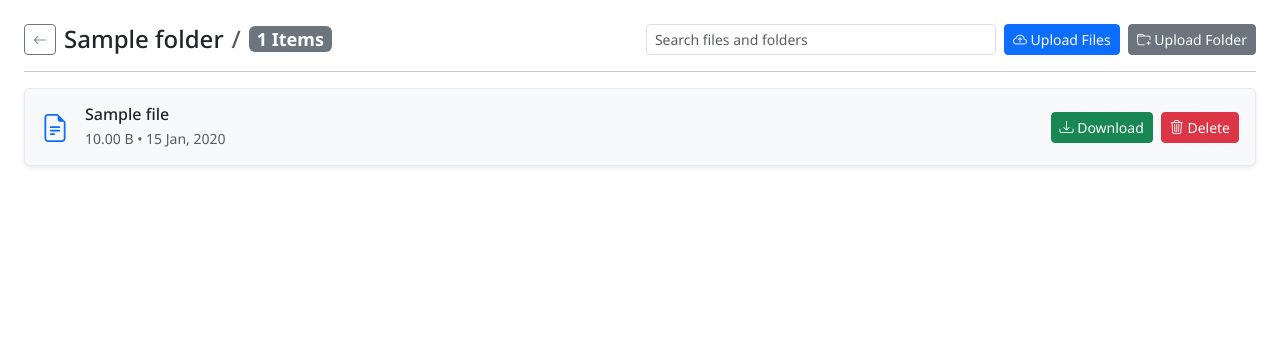
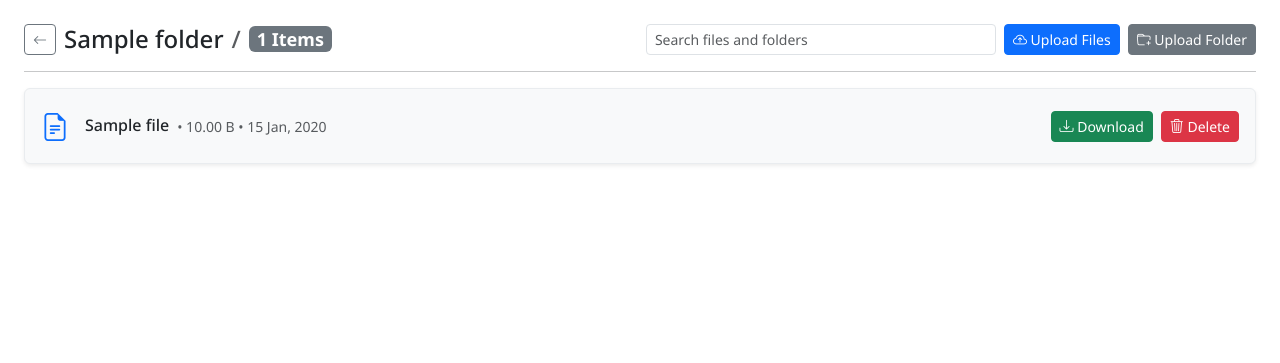
Before and after one commit to KafetzisThomas/FileSpace, a Django app: page /drive/1/ in a window 1280 px wide. Shown: the part 57-420 px from the top of the page. Run offline with Django 5.2, Linux system fonts and the light colour scheme; a user stored in the database is signed in; tables that the repository leaves empty hold one stand-in row (values such as "Sample post").

Commit message:
Display file metadata next to filename

```diff
--- a/templates/files/drive.html
+++ b/templates/files/drive.html
@@ -88,10 +88,10 @@
                     <div class="card-body d-flex flex-column flex-md-row align-items-md-center p-3 gap-3">
                         <div class="d-flex align-items-center gap-3 flex-grow-1 overflow-hidden w-100">
                             <i class="bi bi-file-earmark-text text-primary fs-3"></i>
-                            <div class="text-start overflow-hidden">
-                                <h6 class="card-title mb-1 text-truncate">{{ file.name }}</h6>
-                                <small class="text-body-secondary d-block">
-                                    {{ file.size|file_size }} &bull; {{ file.uploaded_at|date:"d M, Y" }}
+                            <div class="d-flex align-items-center gap-2 overflow-hidden flex-nowrap">
+                                <h6 class="card-title mb-0 text-truncate">{{ file.name }}</h6>
+                                <small class="text-body-secondary text-nowrap">
+                                    &bull; {{ file.size|file_size }} &bull; {{ file.uploaded_at|date:"d M, Y" }}
                                 </small>
                             </div>
                         </div>
```
